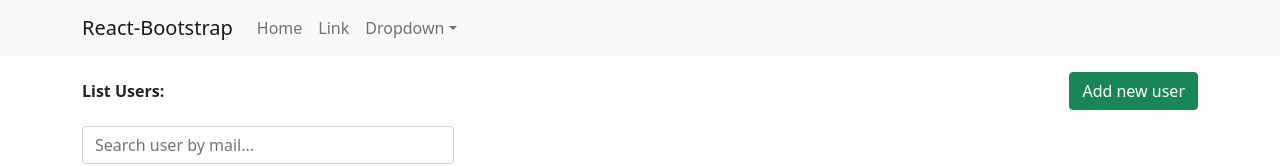
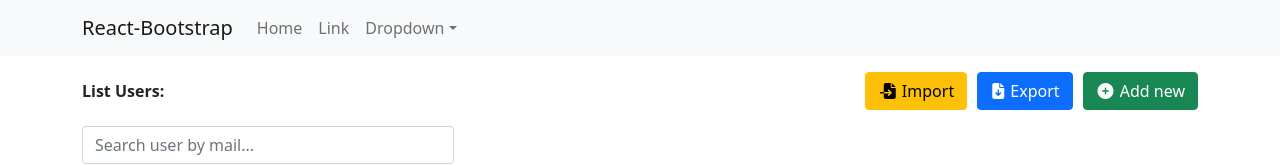
Before and after one commit to duynghiadev/Portfolio, a React (Create React App) app: page / in a window 1280 px wide. Shown: the top 166 px of the page. Built offline with nearby package versions, Linux system fonts and the light colour scheme; no server answers.

Commit message:
#17. Import/Export với CSV

```diff
--- a/src/App.scss
+++ b/src/App.scss
@@ -13,9 +13,4 @@
 }
 
 .app-container {
-  .add-new {
-    display: flex;
-    align-items: center;
-    justify-content: space-between;
-  }
 }
--- a/src/components/TableUser.scss
+++ b/src/components/TableUser.scss
@@ -7,3 +7,18 @@
     padding: 0 2px;
   }
 }
+
+.add-new {
+  display: flex;
+  align-items: center;
+  justify-content: space-between;
+
+  .group-btns {
+    display: flex;
+    gap: 10px;
+
+    i {
+      padding: 0 2px;
+    }
+  }
+}
--- a/src/components/TableUsers.js
+++ b/src/components/TableUsers.js
@@ -7,6 +7,7 @@
 import _, { debounce } from "lodash";
 import ModalConfirm from "./ModalConfirm";
 import "./TableUser.scss";
+import { CSVLink, CSVDownload } from "react-csv";
 
 const TableUsers = (props) => {
   const [listUsers, setListUsers] = useState([]);
@@ -101,18 +102,40 @@
     }
   }, 500);
 
+  const csvData = [
+    ["firstname", "lastname", "email"],
+    ["Ahmed", "Tomi", "ah@smthing.co.com"],
+    ["Raed", "Labes", "rl@smthing.co.com"],
+    ["Yezzi", "Min l3b", "ymin@cocococo.com"],
+  ];
+
   return (
     <>
       <div className="my-3 add-new">
         <span>
           <b>List Users:</b>
         </span>
-        <button
-          className="btn btn-success"
-          onClick={() => setIsShowModalAddNew(true)}
-        >
-          Add new user
-        </button>
+        <div className="group-btns">
+          <label htmlFor="test" className="btn btn-warning">
+            <i className="fa-solid fa-file-import"></i> Import
+          </label>
+          <input id="test" type="file" hidden />
+
+          <CSVLink
+            filename={"users.csv"}
+            className="btn btn-primary"
+            data={csvData}
+          >
+            <i className="fa-solid fa-file-arrow-down"></i> Export
+          </CSVLink>
+
+          <button
+            className="btn btn-success"
+            onClick={() => setIsShowModalAddNew(true)}
+          >
+            <i className="fa-solid fa-circle-plus"></i> Add new
+          </button>
+        </div>
       </div>
       <div className="col-4 my-3">
         <input
```
